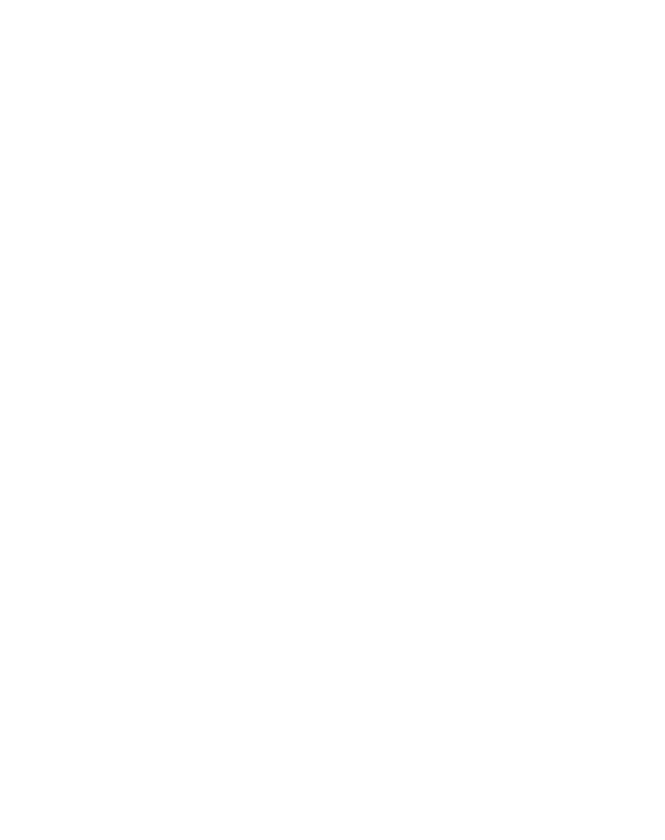
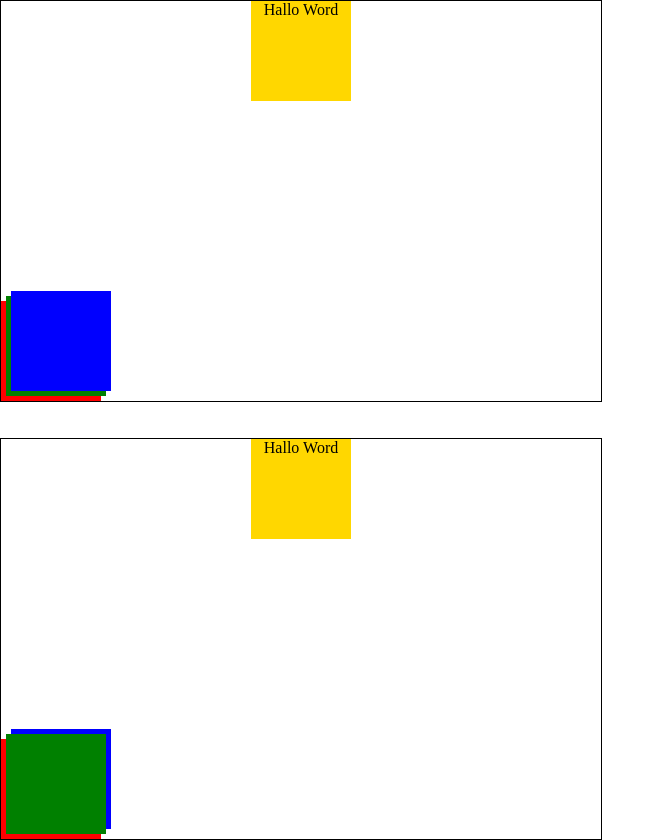
Before and after one commit to fbw-d09/uib_layout_break_out_the_flow-tide-27, a website: page index.html in a window 1280 px wide. Shown: the whole page, without its empty margins (0-665 px from the left). Before the commit the page ends 800 px from the top, so only its background shows below. Drawn offline with Linux system fonts and the light colour scheme.

Commit message:
break-out-flow-fertig

```diff
--- a/index.html
+++ b/index.html
@@ -8,5 +8,20 @@
     <link rel="stylesheet" href="style.css">
 </head>
 <body>
+<div class="weissbox">
+    <div class="gelbbox">Hallo Word</div>
+    <div class="rotbox"></div>
+    <div class="greenbox"></div>
+    <div class="blaubox"></div>
+</div>
+
+<br><br>
+<div class="weissbox2">
+    <div class="gelbbox2">Hallo Word</div>
+    <div class="rotbox2"></div>
+    <div class="greenbox2"></div>
+    <div class="blaubox2"></div>
+</div>
+
 </body>
 </html>
--- a/style.css
+++ b/style.css
@@ -1,5 +1,103 @@
 html, body {
-    margin: 0;
-    padding: 0;
+
+    margin: 0px;
+    padding: 0px;
     height: 100%;
 }
+/* ### 1 ### */
+.weissbox{
+
+    width: 600px;
+    height: 400px;
+    border: 1px solid black;
+    position: relative;
+}
+.gelbbox {
+
+    text-align: center;
+    background-color: gold;
+    width: 100px;
+    height: 100px;
+    position: relative;
+    left: 250px
+
+}
+
+.rotbox{
+
+    background-color: red;
+    width: 100px;
+    height: 100px;
+    position: relative;
+    bottom: -200px;
+}
+
+.greenbox{
+
+    background-color: green;
+    width: 100px;
+    height: 100px;
+    position: relative;
+    right: -5px;
+    top: 95px;
+}
+
+.blaubox{
+
+    background-color: blue;
+    width: 100px;
+    height: 100px;
+    position: relative;
+    right: -10px;
+    top: -10px;
+}
+
+/* ### 2 ### */
+
+.weissbox2{
+
+    width: 600px;
+    height: 400px;
+    border: 1px solid black;
+    position: relative;
+}
+.gelbbox2 {
+
+    text-align: center;
+    background-color: gold;
+    width: 100px;
+    height: 100px;
+    position: relative;
+    left: 250px
+
+}
+
+.rotbox2{
+
+    background-color: red;
+    width: 100px;
+    height: 100px;
+    position: relative;
+    bottom: -200px;
+}
+
+.greenbox2{
+
+    background-color: green;
+    width: 100px;
+    height: 100px;
+    position: relative;
+    right: -5px;
+    top: 95px;
+    z-index: 10;
+}
+
+.blaubox2{
+
+    background-color: blue;
+    width: 100px;
+    height: 100px;
+    position: relative;
+    right: -10px;
+    top: -10px;
+}
```
